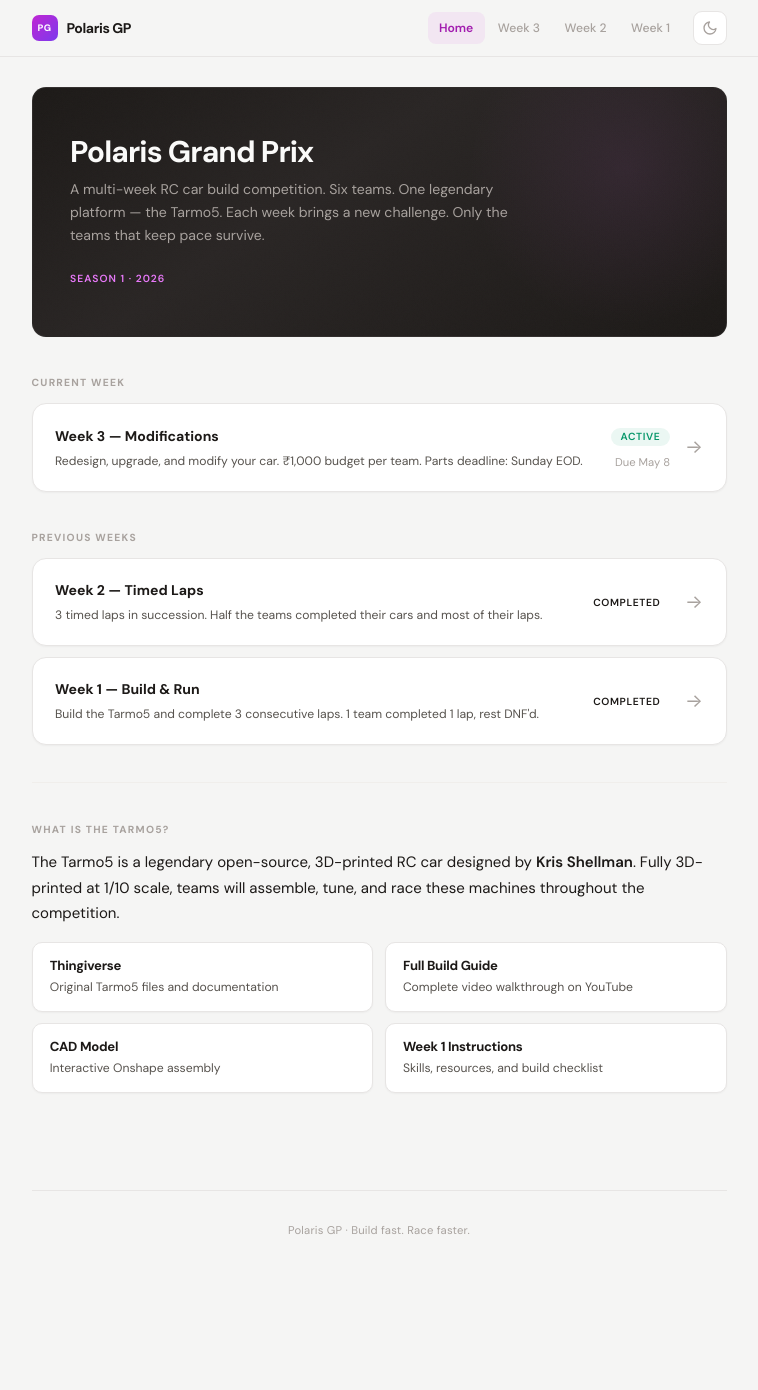
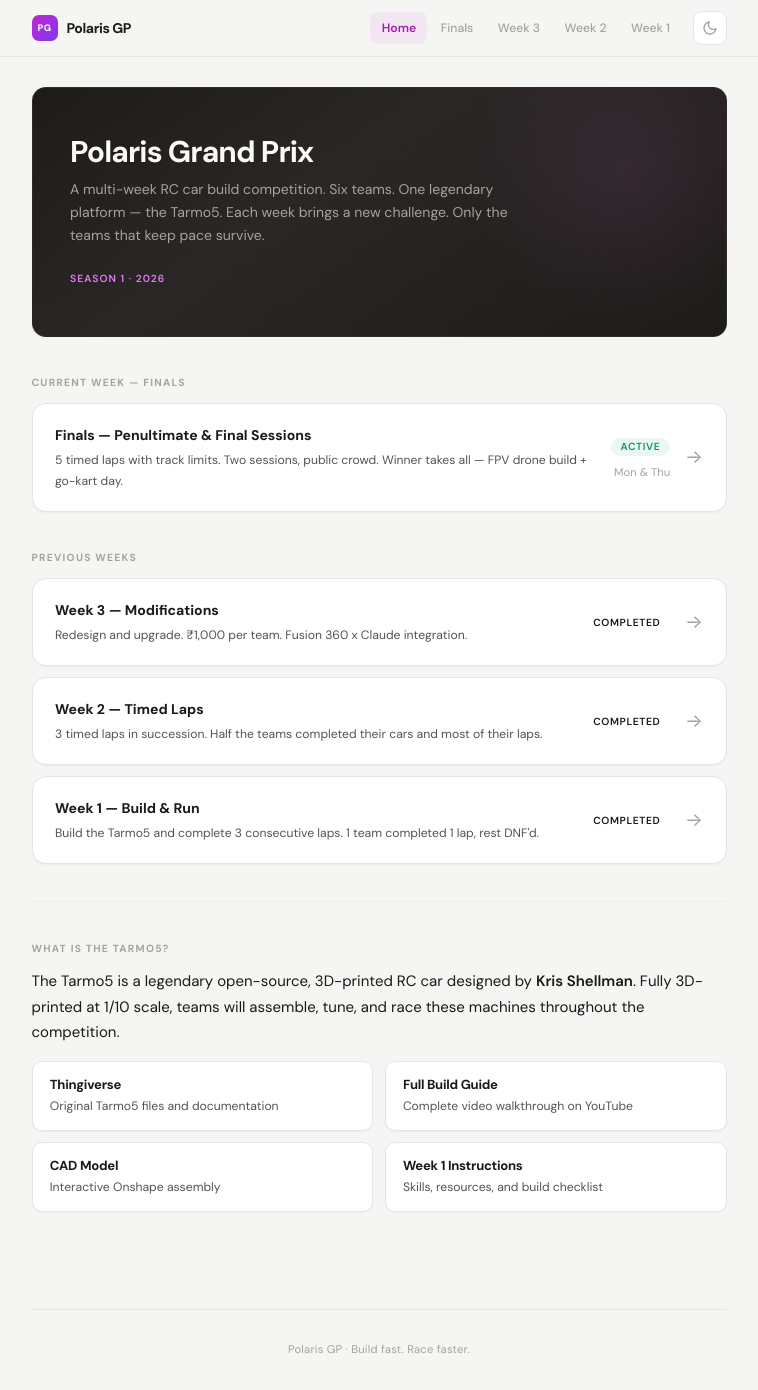
Before and after one commit to saikhurana98/polaris-tarmo5-docs, a Jekyll site: the page built from index.md, in a window 1280 px wide and 1390 px high. Shown: the whole window, without its empty margins (261-1019 px from the left). Built offline with Jekyll 4.4.1, drawn with Linux system fonts in a browser that asks for light colours.

Commit message:
Add Finals page: Penultimate + Final sessions, 5 laps with track limits
- New finals.md covering Monday penultimate + Thursday final sessions
- 5 consecutive timed laps (up from 3) with proper track limits
- Public crowd: campus + external visitors at both sessions
- Innovation Lab open Saturday (and possibly Sunday) for prep
- Winner-takes-all prize: FPV drone build + go-kart day
- Underperforming teams/individuals face disqualification
- Homepage: Finals active, Weeks 1-3 in Previous Weeks
- Nav: Finals link added
- Week 3 marked as completed

Co-Authored-By: Claude Opus 4.7 (1M context) <noreply@anthropic.com>

```diff
--- a/_layouts/default.html
+++ b/_layouts/default.html
@@ -30,6 +30,7 @@
       <div class="header-right">
         <nav class="site-nav">
           <a href="{{ '/' | relative_url }}" {% if page.url == '/' %}class="active"{% endif %}>Home</a>
+          <a href="{{ '/finals/' | relative_url }}" {% if page.url == '/finals/' %}class="active"{% endif %}>Finals</a>
           <a href="{{ '/week3/' | relative_url }}" {% if page.url == '/week3/' %}class="active"{% endif %}>Week 3</a>
           <a href="{{ '/week2/' | relative_url }}" {% if page.url == '/week2/' %}class="active"{% endif %}>Week 2</a>
           <a href="{{ '/week1/' | relative_url }}" {% if page.url == '/week1/' %}class="active"{% endif %}>Week 1</a>
--- a/index.md
+++ b/index.md
@@ -10,15 +10,15 @@ title: Home
 </div>
 
 <div class="section">
-  <div class="section-label">Current Week</div>
-  <a href="{{ '/week3/' | relative_url }}" class="week-card">
+  <div class="section-label">Current Week — Finals</div>
+  <a href="{{ '/finals/' | relative_url }}" class="week-card">
     <div class="week-card-content">
-      <div class="week-card-title">Week 3 — Modifications</div>
-      <div class="week-card-desc">Redesign, upgrade, and modify your car. ₹1,000 budget per team. Parts deadline: Sunday EOD.</div>
+      <div class="week-card-title">Finals — Penultimate &amp; Final Sessions</div>
+      <div class="week-card-desc">5 timed laps with track limits. Two sessions, public crowd. Winner takes all — FPV drone build + go-kart day.</div>
     </div>
     <div class="week-card-meta">
       <span class="badge badge-active">Active</span>
-      <div class="week-card-date">Due May 8</div>
+      <div class="week-card-date">Mon &amp; Thu</div>
     </div>
     <span class="week-card-arrow">→</span>
   </a>
@@ -26,6 +26,16 @@ title: Home
 
 <div class="section">
   <div class="section-label">Previous Weeks</div>
+  <a href="{{ '/week3/' | relative_url }}" class="week-card">
+    <div class="week-card-content">
+      <div class="week-card-title">Week 3 — Modifications</div>
+      <div class="week-card-desc">Redesign and upgrade. ₹1,000 per team. Fusion 360 x Claude integration.</div>
+    </div>
+    <div class="week-card-meta">
+      <span class="badge badge-warn">Completed</span>
+    </div>
+    <span class="week-card-arrow">→</span>
+  </a>
   <a href="{{ '/week2/' | relative_url }}" class="week-card">
     <div class="week-card-content">
       <div class="week-card-title">Week 2 — Timed Laps</div>
```
Also changed, not shown: finals.md (added, +164 -0 lines), week3.md (+1 -1 lines).
